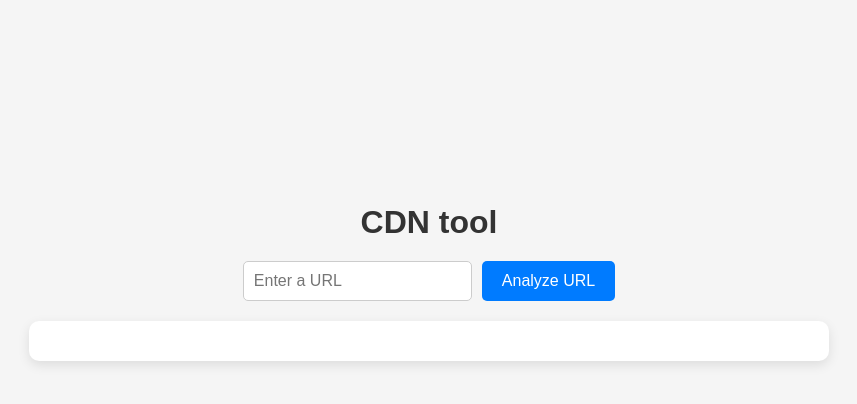
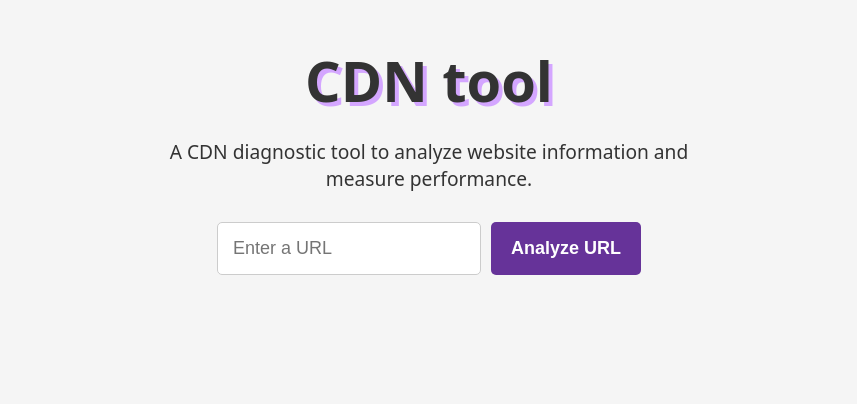
Before and after one commit to maru-bor/cdn_tool, a website: page client/index.html in a window 1280 px wide. Shown: the part 118-522 px from the top of the page, without its empty margins (211-1068 px from the left). Drawn offline with Linux system fonts and the light colour scheme.

Commit message:
Edited CSS styling and HTML file

```diff
--- a/client/index.html
+++ b/client/index.html
@@ -7,6 +7,7 @@
 </head>
 <body>
   <h1> CDN tool </h1>
+  <p>A CDN diagnostic tool to analyze website information and measure performance.</p>
   <div class="input-container">
       <input type="text" id="urlInput" placeholder="Enter a URL">
       <button id="dnsButton">Analyze URL</button>
--- a/client/style.css
+++ b/client/style.css
@@ -8,16 +8,27 @@ body {
     display: flex;
     flex-direction: column;
     align-items: center;
-    justify-content: center;
+    justify-content: flex-start;
     min-height: 100vh;
-    font-family: Arial, sans-serif;
-    background-color: #f5f5f5;
-    padding: 20px;
+    font-family: system-ui;
+    background-color: #F5F5F5;
+    padding-top: 10em;
 }
 
 h1 {
+    font-size: 3.5rem;
     margin-bottom: 20px;
     color: #333;
+    text-shadow: 4px 4px #D4A6FF;
+}
+
+
+p {
+    font-size: 1.2rem;
+    color: #333;
+    text-align: center;
+    margin-bottom: 30px;
+    max-width: 600px;
 }
 
 .input-container {
@@ -29,41 +40,48 @@ h1 {
 #urlInput {
     flex: 1;
     min-width: 200px;
-    padding: 10px;
-    font-size: 16px;
+    padding: 15px;
+    font-size: 18px;
     border: 1px solid #ccc;
     border-radius: 5px;
 }
 
 #dnsButton {
     padding: 10px 20px;
-    font-size: 16px;
+    font-size: 18px;
+    font-weight: bolder;
     border: none;
     border-radius: 5px;
-    background-color: #007bff;
+    background-color: #663399;
     color: white;
     cursor: pointer;
     transition: background-color 0.2s ease;
 }
 
 #dnsButton:hover {
-    background-color: #0056b3;
+    background-color: #461A6E;
 }
 
 #results {
     width: 80%;
-    max-width: 800px;
+    max-width: 1000px;
     background-color: white;
     padding: 20px;
     border-radius: 10px;
     box-shadow: 0 4px 12px rgba(0,0,0,0.1);
     word-wrap: break-word;
+    font-size: 18px;
+
+}
+
+#results:empty {
+    display: none;
 }
 
 #results h3 {
     margin-top: 15px;
     margin-bottom: 5px;
-    color: #007bff;
+    color: #663399;
 }
 
 #results div[style*="color: #b30000"] {
```
